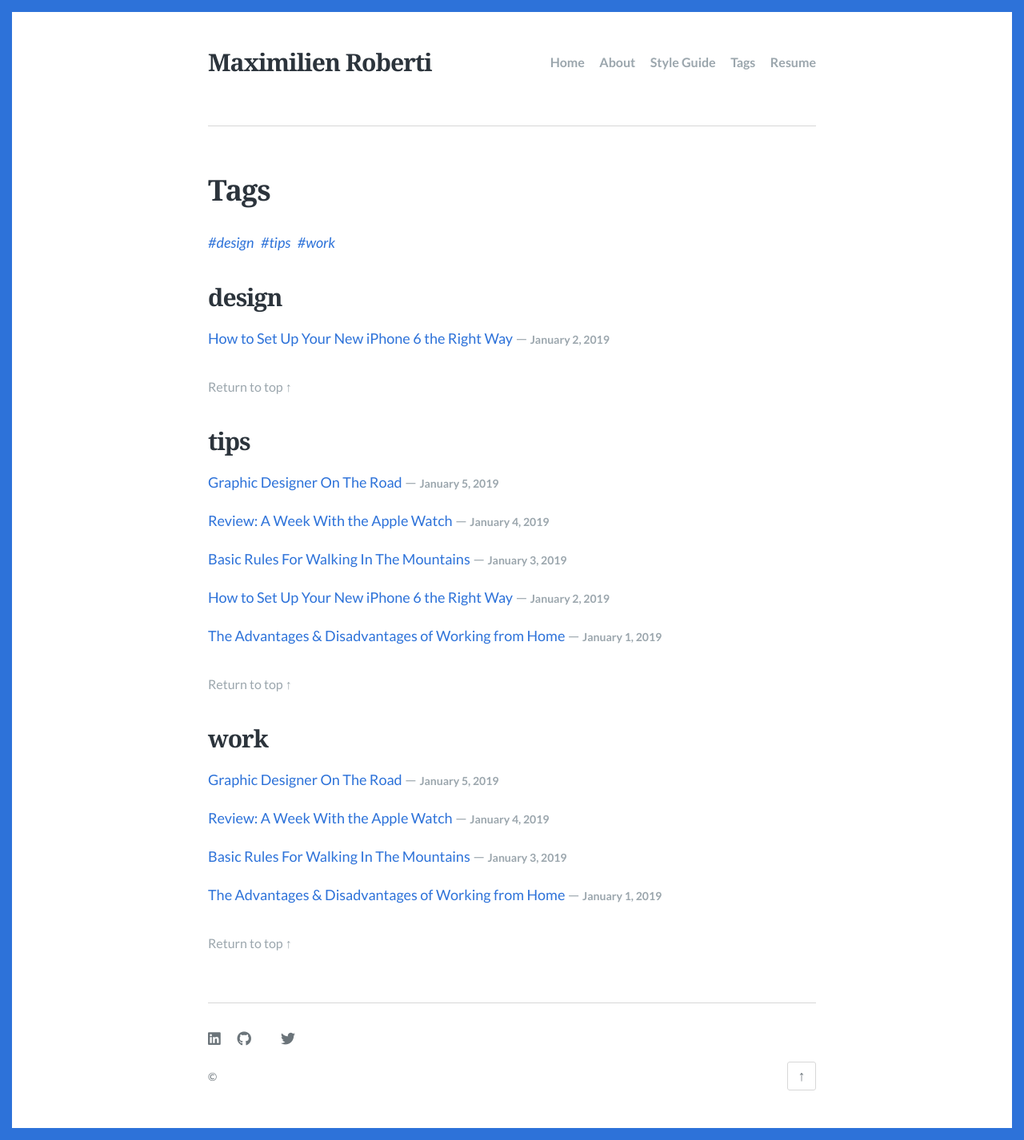
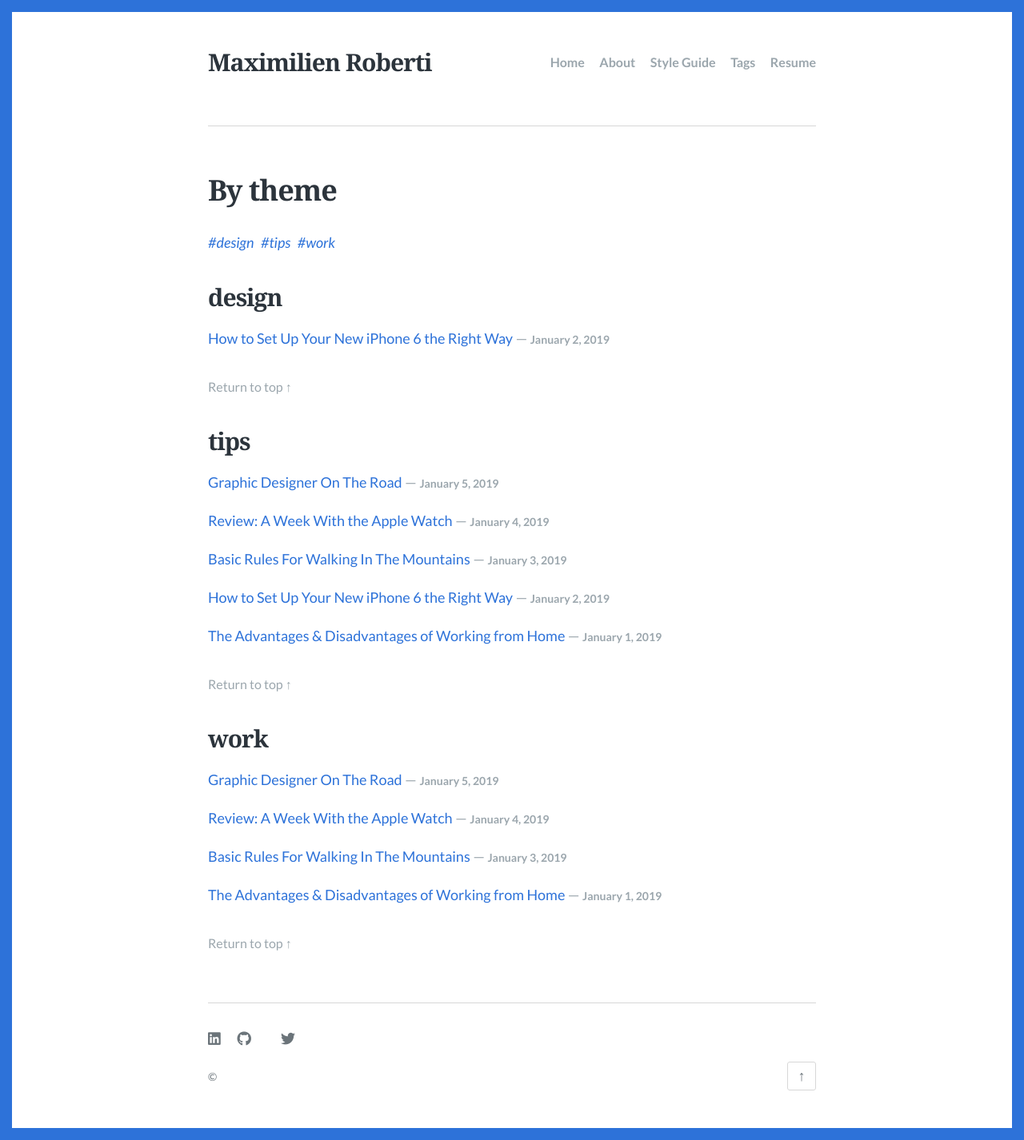
Before and after one commit to maximilienroberti/Scriptor-blog, a Jekyll site: the page built from tags.md, in a window 1280 px wide. Shown: the whole page at 80% size. Built offline with Jekyll 4.4.1, drawn with Linux system fonts in a browser that asks for light colours; some web fonts are replaced.

Commit message:
Update Tags Page “tags”

```diff
--- a/tags.md
+++ b/tags.md
@@ -1,5 +1,5 @@
 ---
-title: Tags
+title: By theme
 description: A tags page for Scriptor Jekyll theme
 layout: tags
 ---
```
